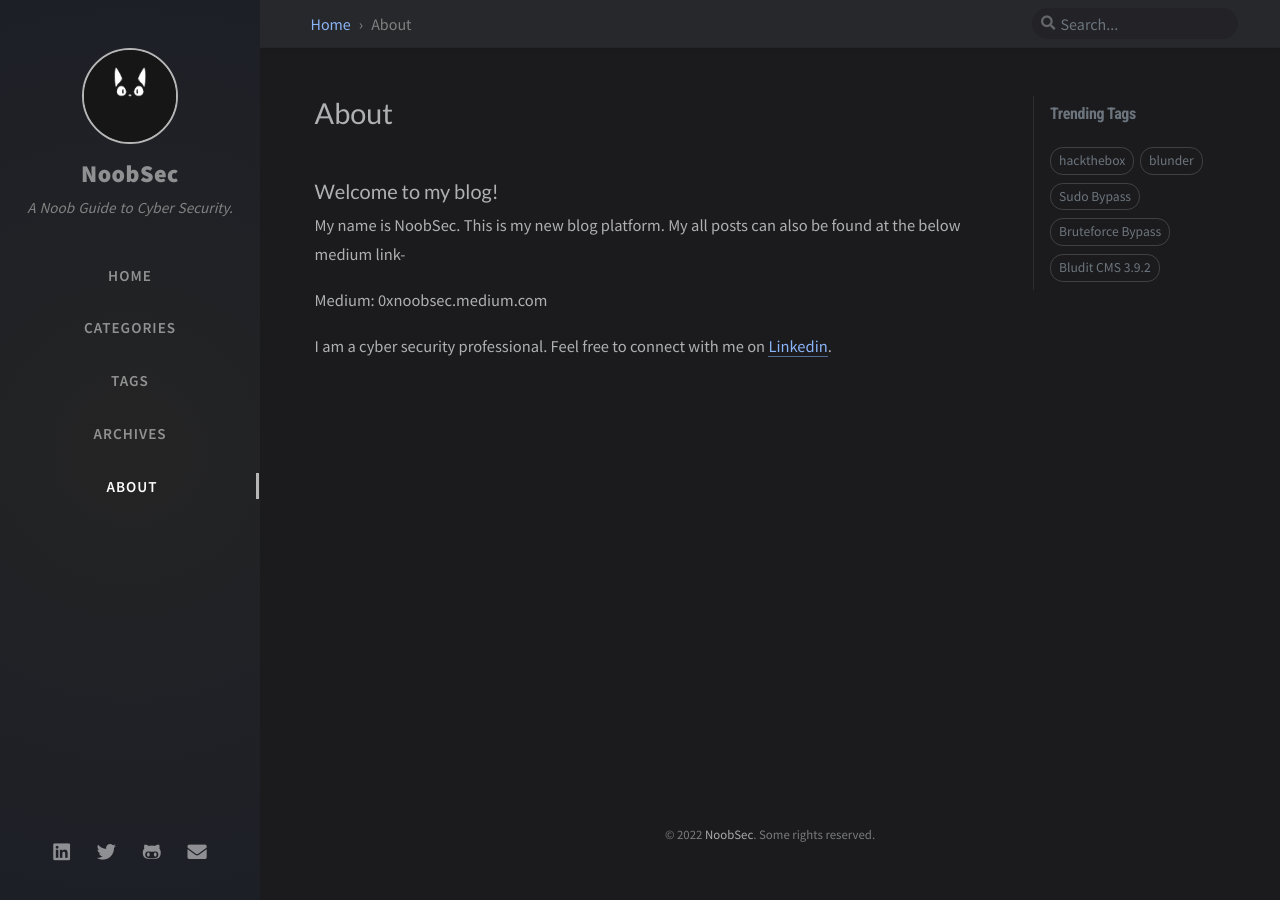
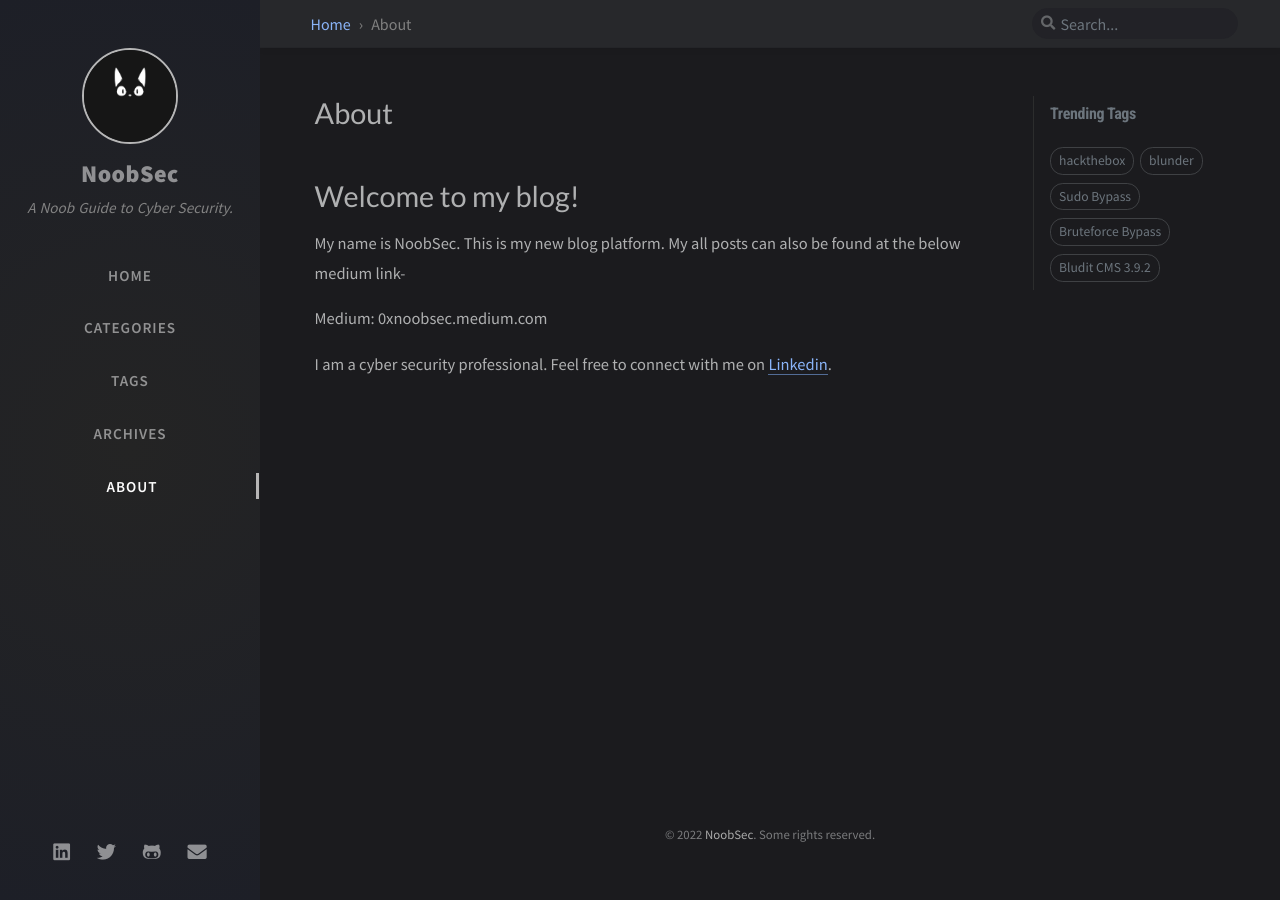
Before and after one commit to 0xnoobsec/test, a Jekyll site: the page built from tabs/about.md, in a window 1280 px wide. Built offline with Jekyll 4.4.1, drawn with Linux system fonts in a browser that asks for light colours; nearby versions of some CDN libraries; comment, search, counter and statistics services are not loaded.

```diff
--- a/tabs/about.md
+++ b/tabs/about.md
@@ -3,7 +3,7 @@ title: About
 published: true
 ---
 
-### Welcome to my blog!
+# Welcome to my blog!
 
 My name is NoobSec. This is my new blog platform. My all posts can also be found at the below medium link-
 
```
